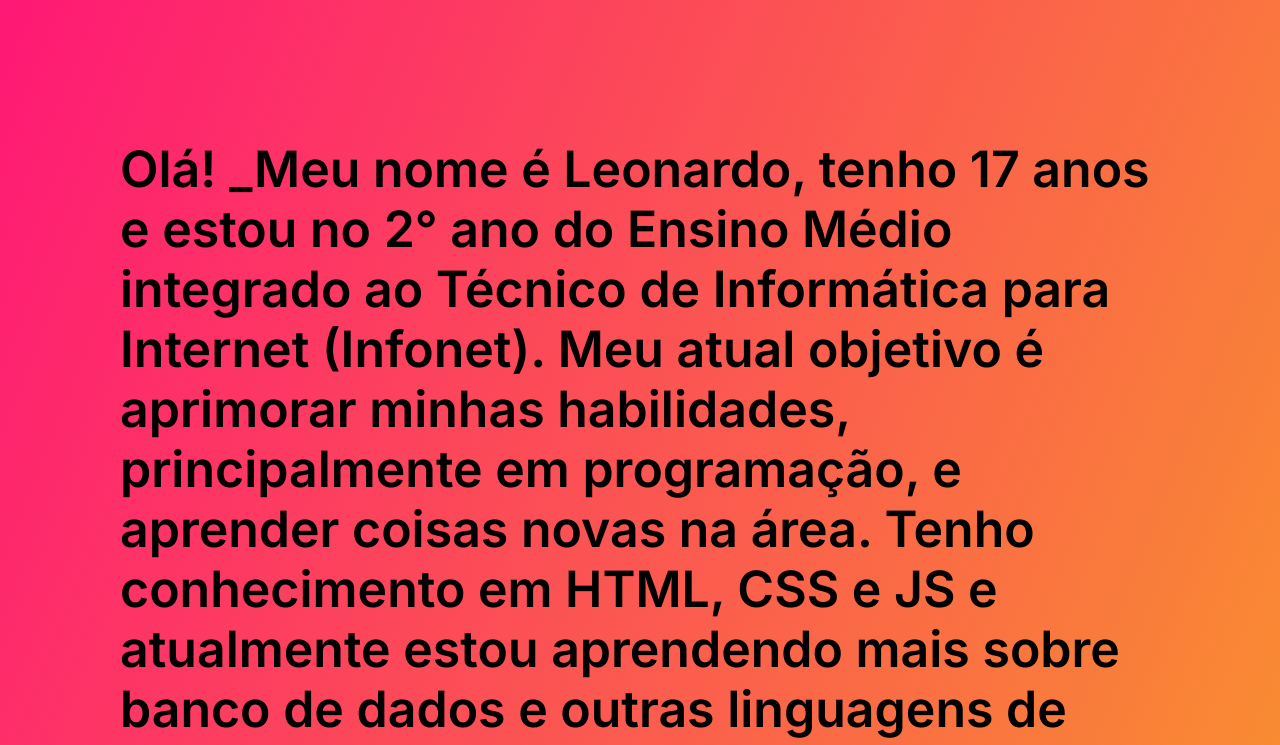
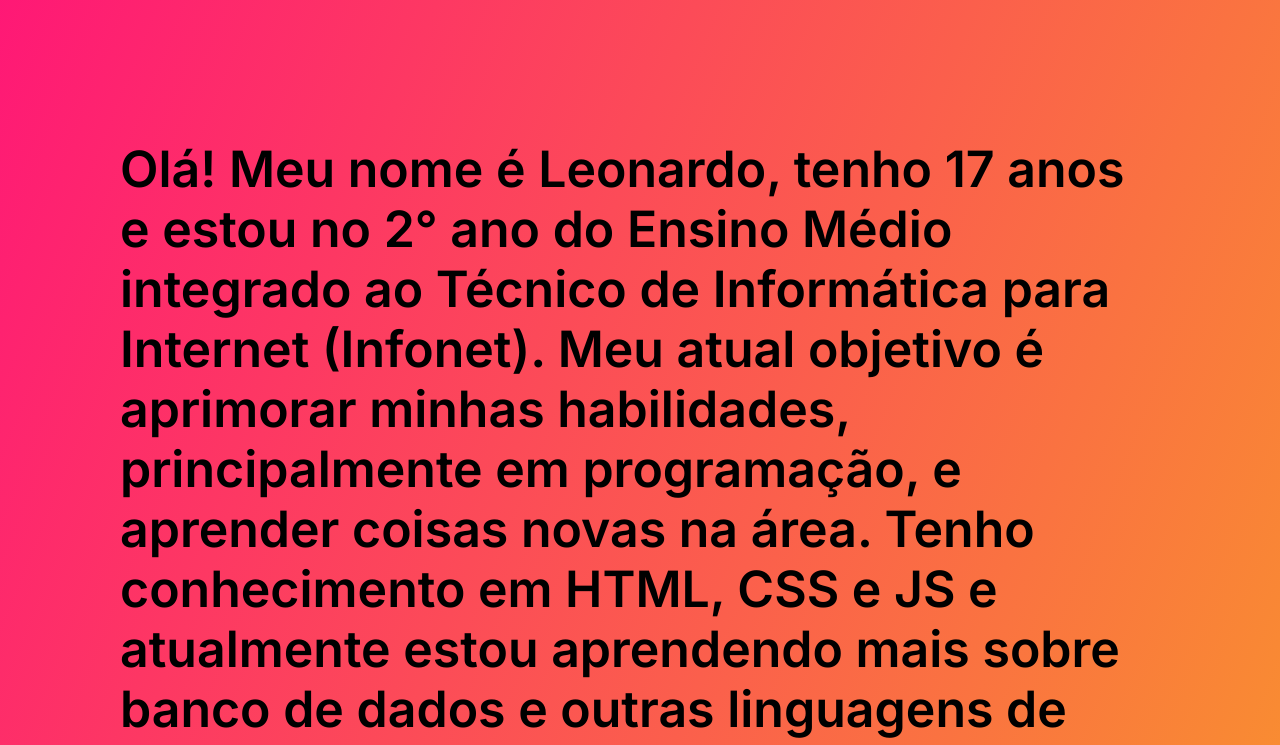
Before and after one commit to LeonardoLisboa-dev/Proj-portf-lio, a plain HTML site: page proj portfolio/index.html in a window 1280 px wide. Shown: the part 780-1525 px from the top of the page. Drawn offline with Linux system fonts and the light colour scheme.

Commit message:
Update index.html

```diff
--- a/proj portfolio/index.html
+++ b/proj portfolio/index.html
@@ -43,7 +43,7 @@
       </div>
   </main>
 
-  <p id="bio">Olá! _Meu nome é Leonardo, tenho 17 anos e estou no 2° ano do Ensino Médio integrado ao Técnico de Informática para Internet (Infonet). Meu atual objetivo é aprimorar minhas habilidades, principalmente em programação, e aprender coisas novas na área.
+  <p id="bio">Olá! Meu nome é Leonardo, tenho 17 anos e estou no 2° ano do Ensino Médio integrado ao Técnico de Informática para Internet (Infonet). Meu atual objetivo é aprimorar minhas habilidades, principalmente em programação, e aprender coisas novas na área.
     Tenho conhecimento em HTML, CSS e JS e atualmente estou aprendendo mais sobre banco de dados e outras linguagens de programação (como Python e PHP). Meus projetos estão na página <a href="meusprojetos.html"><span style="color: #3BFF00; text-decoration: underline;">Meus projetos</span></a>, e eu falo um pouco mais sobre minha experiência com meu curso na página <a href="sobremim.html"><span style="color: #3BFF00; text-decoration: underline;">Sobre mim</span></a>.</p>
 
     <footer>
```
